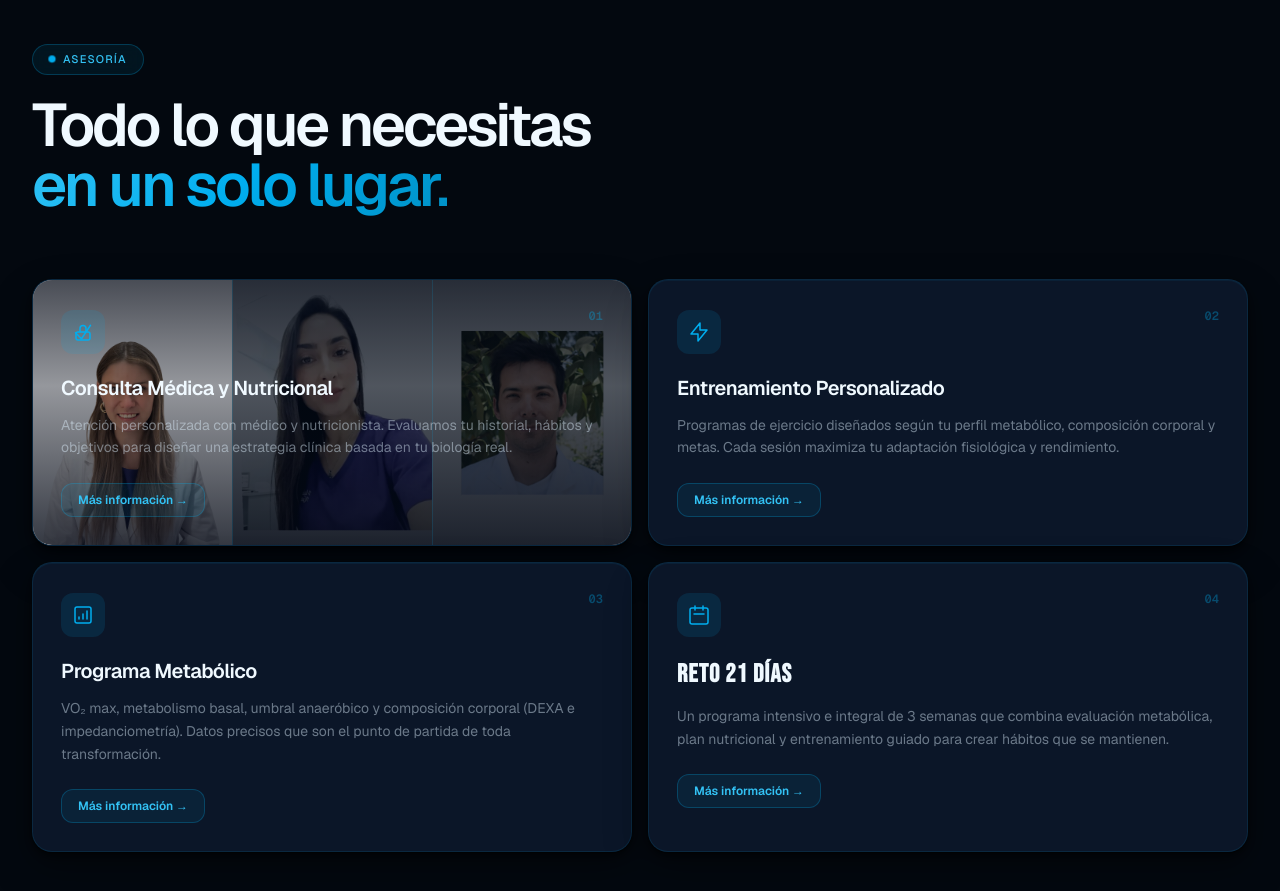
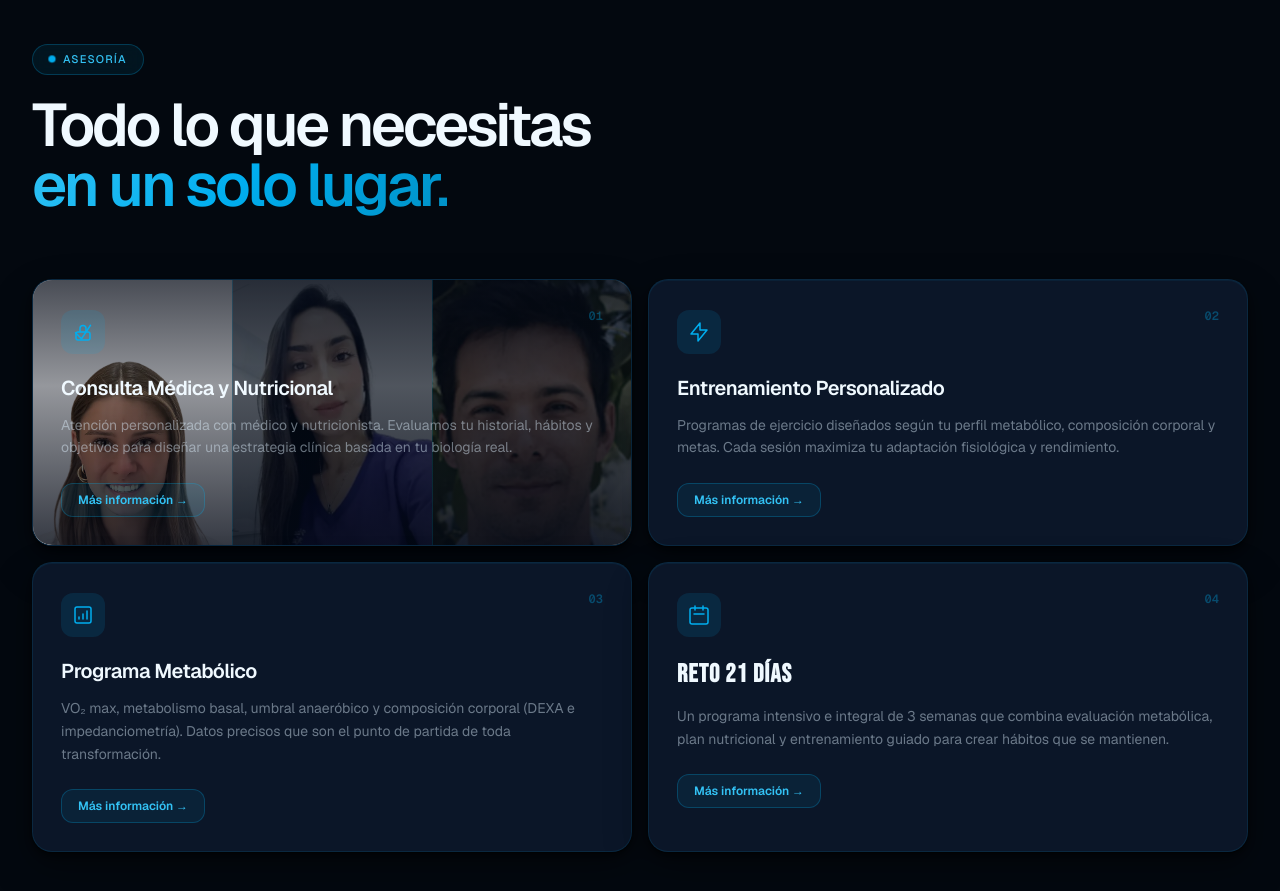
Before and after one commit to felipemunoz1983-alt/centro-metabolico, a Next.js app: page / in a window 1280 px wide. Shown: the part 2500-3391 px from the top of the page. Built offline with nearby package versions, Linux system fonts and the light colour scheme.

Commit message:
services: level doctor photos with per-photo scale+transformOrigin

```diff
--- a/src/components/sections/ServicesSection.tsx
+++ b/src/components/sections/ServicesSection.tsx
@@ -84,20 +84,25 @@ export function ServicesSection() {
                 {i === 0 && (
                   <div className="absolute inset-0 flex pointer-events-none">
                     {[
-                      { src: `${BP}/barbara.webp`, pos: "50% 10%", bg: "#ffffff",        filter: "contrast(1.05) brightness(1.0)"                   },
-                      { src: `${BP}/VALE_WEB.webp`, pos: "50% 8%",  bg: "rgba(0,20,40,0.32)", filter: "grayscale(25%) contrast(1.05) brightness(0.78)" },
-                      { src: `${BP}/felipe.webp`,   pos: "50% 5%",  bg: "rgba(0,20,40,0.32)", filter: "grayscale(25%) contrast(1.05) brightness(0.78)" },
-                    ].map(({ src, pos, bg, filter }, idx) => (
+                      // Barbara: body shot, face ~18% from top → zoom 1.7x anchored at face
+                      { src: `${BP}/barbara.webp`,  bg: "#ffffff",             filter: "contrast(1.05) brightness(1.0)",                    scale: 1.7,  origin: "50% 16%" },
+                      // Valeska: selfie, face already large → mild zoom, anchor at face
+                      { src: `${BP}/VALE_WEB.webp`, bg: "rgba(0,20,40,0.32)", filter: "grayscale(25%) contrast(1.05) brightness(0.78)",    scale: 1.25, origin: "50% 22%" },
+                      // Felipe: padded photo, face at ~38% → heavy zoom to cut white margins
+                      { src: `${BP}/felipe.webp`,   bg: "rgba(0,20,40,0.32)", filter: "grayscale(25%) contrast(1.05) brightness(0.78)",    scale: 2.4,  origin: "50% 40%" },
+                    ].map(({ src, bg, filter, scale, origin }, idx) => (
                       <div key={idx} className="relative flex-1 overflow-hidden" style={{ backgroundColor: bg }}>
+                        <div className="absolute inset-0" style={{ transform: `scale(${scale})`, transformOrigin: origin }}>
                           <Image
                             src={src}
                             alt=""
                             fill
-                          className="object-cover"
-                          style={{ objectPosition: pos, filter }}
+                            className="object-cover object-top"
+                            style={{ filter }}
                             sizes="25vw"
                           />
-                        {/* Per-column tint */}
+                        </div>
+                        {/* Per-column tint for dark photos */}
                         {idx > 0 && <div className="absolute inset-0" style={{ backgroundColor: bg }} />}
                       </div>
                     ))}
```
Lines whose indentation alone changed are shown as unchanged.
